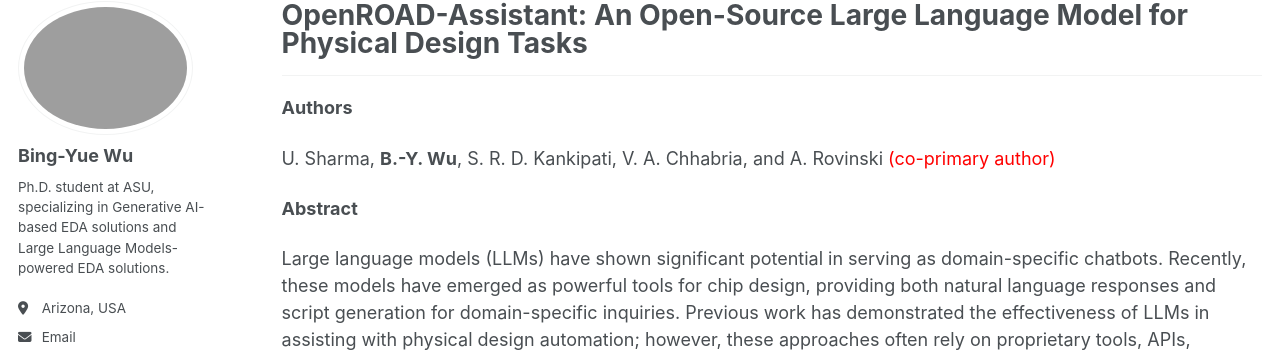
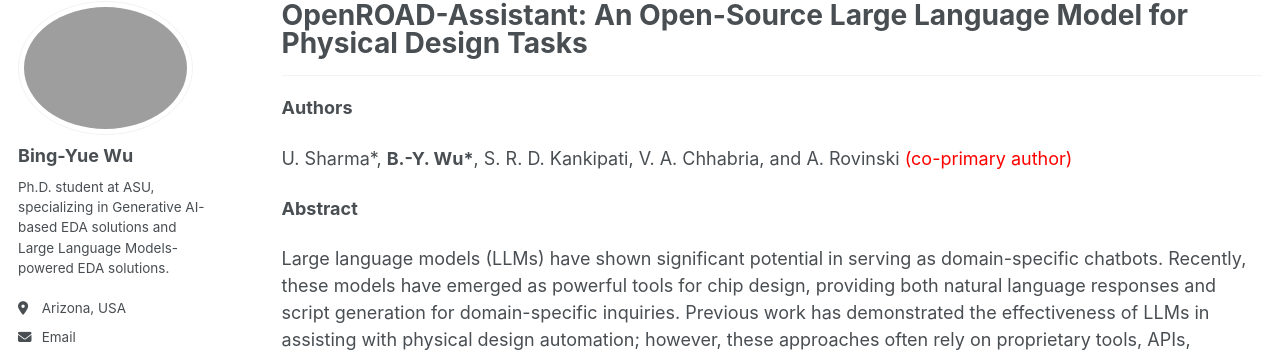
Before and after one commit to bingyuew/bingyuew.github.io, a Jekyll site: the page built from _publications/2024-09-09-mlcad.md, in a window 1280 px wide and 1101 px high. Shown: the part 105-457 px from the top of the window. Built offline with Jekyll 4.4.1, drawn with Linux system fonts in a browser that asks for light colours; some web fonts are replaced.

Commit message:
update about
Signed-off-by: 吳秉曜 <wubingyao@MacBook-bro.local>

```diff
--- a/_publications/2024-09-09-mlcad.md
+++ b/_publications/2024-09-09-mlcad.md
@@ -5,14 +5,14 @@
 permalink: /publication/2024-09-09-mlcad
 date: 2024-09-09
 venue: 'ACM/IEEE International Symposium on Machine Learning for CAD (MLCAD)'
-author: 'U. Sharma*, <strong>B.-Y. Wu*</strong>, S. R. D. Kankipati, V. A. Chhabria, and A. Rovinski (co-primary author)'
+author: 'U. Sharma*, <strong>B.-Y. Wu*</strong>, S. R. D. Kankipati, V. A. Chhabria, and A. Rovinski <span style="color: red;">(co-primary author)</span>'
 #citation: 'U. Sharma, B.-Y. Wu, S. R. D. Kankipati, V. A. Chhabria, and A. Rovinski, “OpenROAD-Assistant: An Open-Source Large Language Model for Physical Design Tasks“, Proc. MLCAD, 2024.'
 ---
 ****
 
 **Authors**
 
-U. Sharma, **B.-Y. Wu**, S. R. D. Kankipati, V. A. Chhabria, and A. Rovinski <span style="color: red;">(co-primary author)</span>
+U. Sharma*, **B.-Y. Wu\***, S. R. D. Kankipati, V. A. Chhabria, and A. Rovinski <span style="color: red;">(co-primary author)</span>
 
 **Abstract**
 
```
